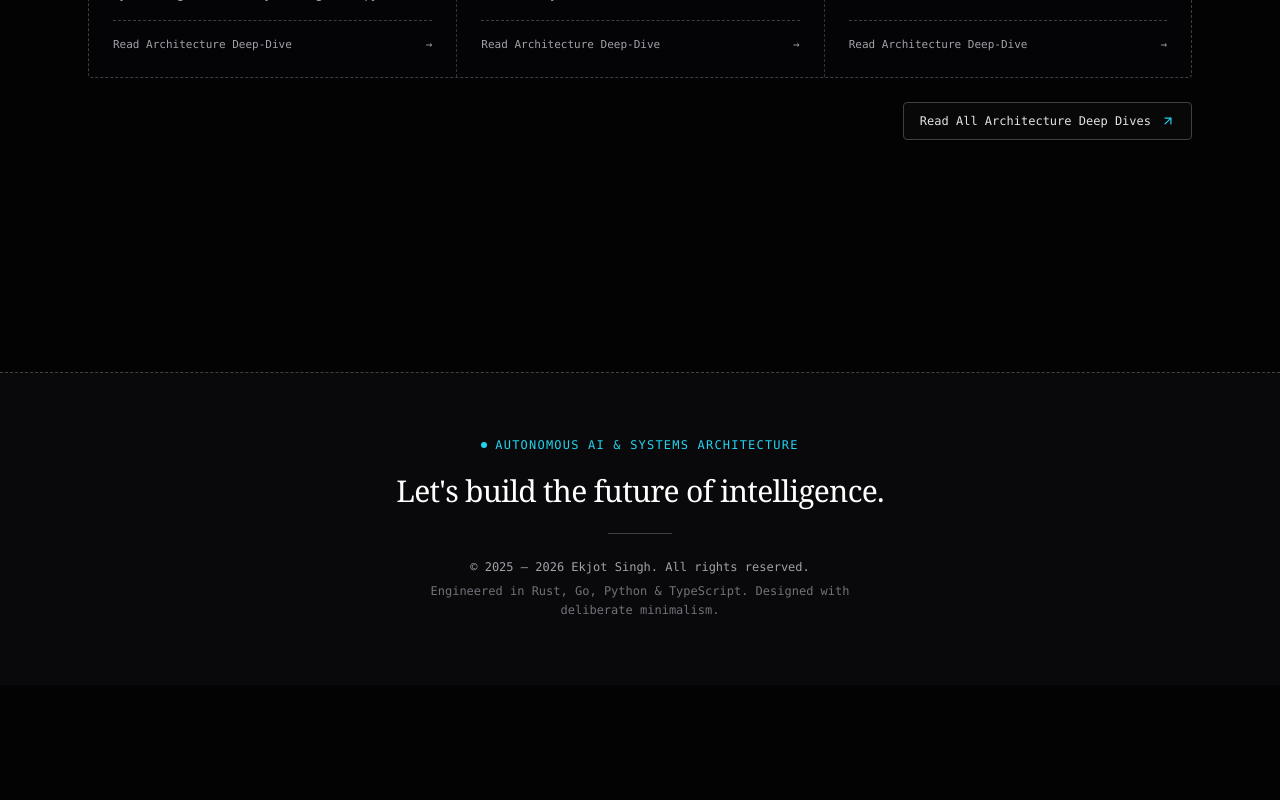
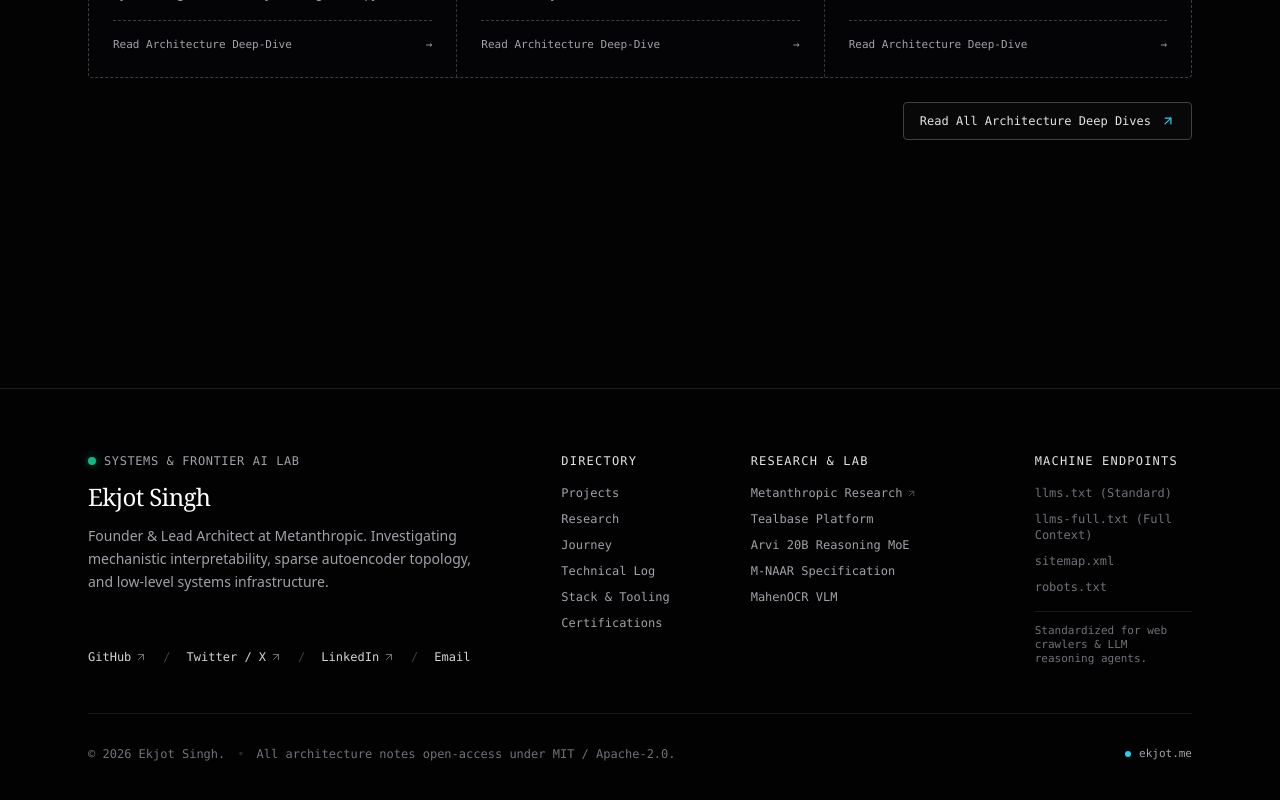
Before and after one commit to ekjotsinghmakhija/website, a Next.js app: page / in a window 1280 px wide. Shown: the part 5714-6514 px from the top of the page. Before the commit the page ends 6399 px from the top, so only its background shows below. Built offline with nearby package versions, Linux system fonts and the light colour scheme.

Commit message:
feat(ui): redesign footer with multi-column architectural layout and machine endpoints

```diff
--- a/src/components/sections/Footer.tsx
+++ b/src/components/sections/Footer.tsx
@@ -1,25 +1,183 @@
+import Link from "next/link";
+import { SOCIALS } from "@/lib/socials";
+import { ArrowUpRight } from "lucide-react";
+
 export default function Footer() {
+  const currentYear = new Date().getFullYear();
+
+  const navigation = [
+    { label: "Projects", href: "/projects" },
+    { label: "Research", href: "/publications" },
+    { label: "Journey", href: "/experience" },
+    { label: "Technical Log", href: "/blog" },
+    { label: "Stack & Tooling", href: "/stack" },
+    { label: "Certifications", href: "/certifications" },
+  ];
+
+  const initiatives = [
+    { label: "Metanthropic Research", href: "https://metanthropic.vercel.app", external: true },
+    { label: "Tealbase Platform", href: "/experience/tealbase", external: false },
+    { label: "Arvi 20B Reasoning MoE", href: "/blog/arvi-20b-moe-release", external: false },
+    { label: "M-NAAR Specification", href: "/blog/unlearning-trilemma-m-naar", external: false },
+    { label: "MahenOCR VLM", href: "/blog/mahenocr-vlm-architecture", external: false },
+  ];
+
+  const machineEndpoints = [
+    { label: "llms.txt (Standard)", href: "/llms.txt" },
+    { label: "llms-full.txt (Full Context)", href: "/llms-full.txt" },
+    { label: "sitemap.xml", href: "/sitemap.xml" },
+    { label: "robots.txt", href: "/robots.txt" },
+  ];
+
   return (
-    <footer className="w-full border-t border-dashed border-zinc-700/80 bg-zinc-950 py-16 text-center mt-24">
-      <div className="max-w-4xl mx-auto px-6 flex flex-col items-center gap-5">
-        <div className="flex items-center gap-2 text-xs font-mono tracking-widest uppercase text-cyan-400">
-          <span className="w-1.5 h-1.5 rounded-full bg-cyan-400" />
-          Autonomous AI & Systems Architecture
+    <footer className="w-full border-t border-zinc-800/80 bg-[#020203] text-zinc-400 mt-28">
+      {/* Top Section: Identity + Structured Columns */}
+      <div className="max-w-6xl mx-auto px-4 sm:px-6 pt-16 pb-12">
+        <div className="grid grid-cols-1 md:grid-cols-2 lg:grid-cols-12 gap-10 lg:gap-8 pb-12 border-b border-zinc-900">
+
+          {/* Identity & Mission Column */}
+          <div className="lg:col-span-5 flex flex-col justify-between pr-0 lg:pr-8">
+            <div>
+              <div className="flex items-center gap-2 mb-3">
+                <span className="w-2 h-2 rounded-full bg-emerald-500 shadow-[0_0_8px_rgba(16,185,129,0.5)]" />
+                <span className="text-xs font-mono text-zinc-400 tracking-wider uppercase">
+                  Systems & Frontier AI Lab
+                </span>
+              </div>
+              <h4 className="text-xl sm:text-2xl font-serif text-white tracking-tight mb-3">
+                Ekjot Singh
+              </h4>
+              <p className="text-sm text-zinc-400 leading-relaxed font-light max-w-sm mb-6">
+                Founder & Lead Architect at Metanthropic. Investigating mechanistic interpretability, sparse autoencoder topology, and low-level systems infrastructure.
+              </p>
+            </div>
+
+            <div className="flex flex-wrap items-center gap-4 text-xs font-mono">
+              <a
+                href={SOCIALS.github}
+                target="_blank"
+                rel="noreferrer"
+                className="text-zinc-300 hover:text-white transition-colors inline-flex items-center gap-1"
+              >
+                GitHub <ArrowUpRight size={12} className="text-zinc-500" />
+              </a>
+              <span className="text-zinc-700">/</span>
+              <a
+                href={SOCIALS.twitter}
+                target="_blank"
+                rel="noreferrer"
+                className="text-zinc-300 hover:text-white transition-colors inline-flex items-center gap-1"
+              >
+                Twitter / X <ArrowUpRight size={12} className="text-zinc-500" />
+              </a>
+              <span className="text-zinc-700">/</span>
+              <a
+                href={SOCIALS.linkedin}
+                target="_blank"
+                rel="noreferrer"
+                className="text-zinc-300 hover:text-white transition-colors inline-flex items-center gap-1"
+              >
+                LinkedIn <ArrowUpRight size={12} className="text-zinc-500" />
+              </a>
+              <span className="text-zinc-700">/</span>
+              <a
+                href={SOCIALS.email}
+                className="text-zinc-300 hover:text-white transition-colors"
+              >
+                Email
+              </a>
+            </div>
+          </div>
+
+          {/* Directory Links */}
+          <div className="lg:col-span-2 sm:col-span-1">
+            <h5 className="text-xs font-mono uppercase tracking-widest text-zinc-200 mb-4">
+              Directory
+            </h5>
+            <ul className="space-y-2.5 text-xs font-mono">
+              {navigation.map((item) => (
+                <li key={item.label}>
+                  <Link
+                    href={item.href}
+                    className="text-zinc-400 hover:text-cyan-300 transition-colors"
+                  >
+                    {item.label}
+                  </Link>
+                </li>
+              ))}
+            </ul>
+          </div>
+
+          {/* Research & Systems Links */}
+          <div className="lg:col-span-3 sm:col-span-1">
+            <h5 className="text-xs font-mono uppercase tracking-widest text-zinc-200 mb-4">
+              Research & Lab
+            </h5>
+            <ul className="space-y-2.5 text-xs font-mono">
+              {initiatives.map((item) => (
+                <li key={item.label}>
+                  {item.external ? (
+                    <a
+                      href={item.href}
+                      target="_blank"
+                      rel="noreferrer"
+                      className="text-zinc-400 hover:text-cyan-300 transition-colors inline-flex items-center gap-1"
+                    >
+                      {item.label}
+                      <ArrowUpRight size={11} className="text-zinc-600" />
+                    </a>
+                  ) : (
+                    <Link
+                      href={item.href}
+                      className="text-zinc-400 hover:text-cyan-300 transition-colors"
+                    >
+                      {item.label}
+                    </Link>
+                  )}
+                </li>
+              ))}
+            </ul>
+          </div>
+
+          {/* Machine & Agent Endpoints */}
+          <div className="lg:col-span-2">
+            <h5 className="text-xs font-mono uppercase tracking-widest text-zinc-200 mb-4">
+              Machine Endpoints
+            </h5>
+            <ul className="space-y-2.5 text-xs font-mono">
+              {machineEndpoints.map((item) => (
+                <li key={item.label}>
+                  <Link
+                    href={item.href}
+                    className="text-zinc-500 hover:text-zinc-300 transition-colors inline-flex items-center gap-1"
+                  >
+                    {item.label}
+                  </Link>
+                </li>
+              ))}
+            </ul>
+            <div className="mt-4 pt-3 border-t border-zinc-900">
+              <span className="text-[11px] font-mono text-zinc-500 leading-tight block">
+                Standardized for web crawlers & LLM reasoning agents.
+              </span>
+            </div>
+          </div>
+
         </div>
 
-        <h3 className="text-2xl sm:text-3xl font-serif text-white tracking-tight">
-          Let's build the future of intelligence.
-        </h3>
+        {/* Bottom Bar: Colophon & Status */}
+        <div className="pt-8 flex flex-col sm:flex-row items-start sm:items-center justify-between gap-4 text-xs font-mono text-zinc-500">
+          <div className="flex flex-wrap items-center gap-x-3 gap-y-1">
+            <span>© {currentYear} Ekjot Singh.</span>
+            <span className="hidden sm:inline text-zinc-800">•</span>
+            <span>All architecture notes open-access under MIT / Apache-2.0.</span>
+          </div>
 
-        <div className="w-16 h-px bg-zinc-700 my-1" />
-
-        <p className="text-xs font-mono text-zinc-400 leading-relaxed max-w-md">
-          © 2025 – 2026 Ekjot Singh. All rights reserved.
-          <br />
-          <span className="text-zinc-500 mt-1 inline-block">
-            Engineered in Rust, Go, Python & TypeScript. Designed with deliberate minimalism.
-          </span>
-        </p>
+          <div className="flex items-center gap-2 text-zinc-400">
+            <span className="w-1.5 h-1.5 rounded-full bg-cyan-400" />
+            <span className="text-[11px]">ekjot.me</span>
+          </div>
+        </div>
       </div>
     </footer>
   );
```
